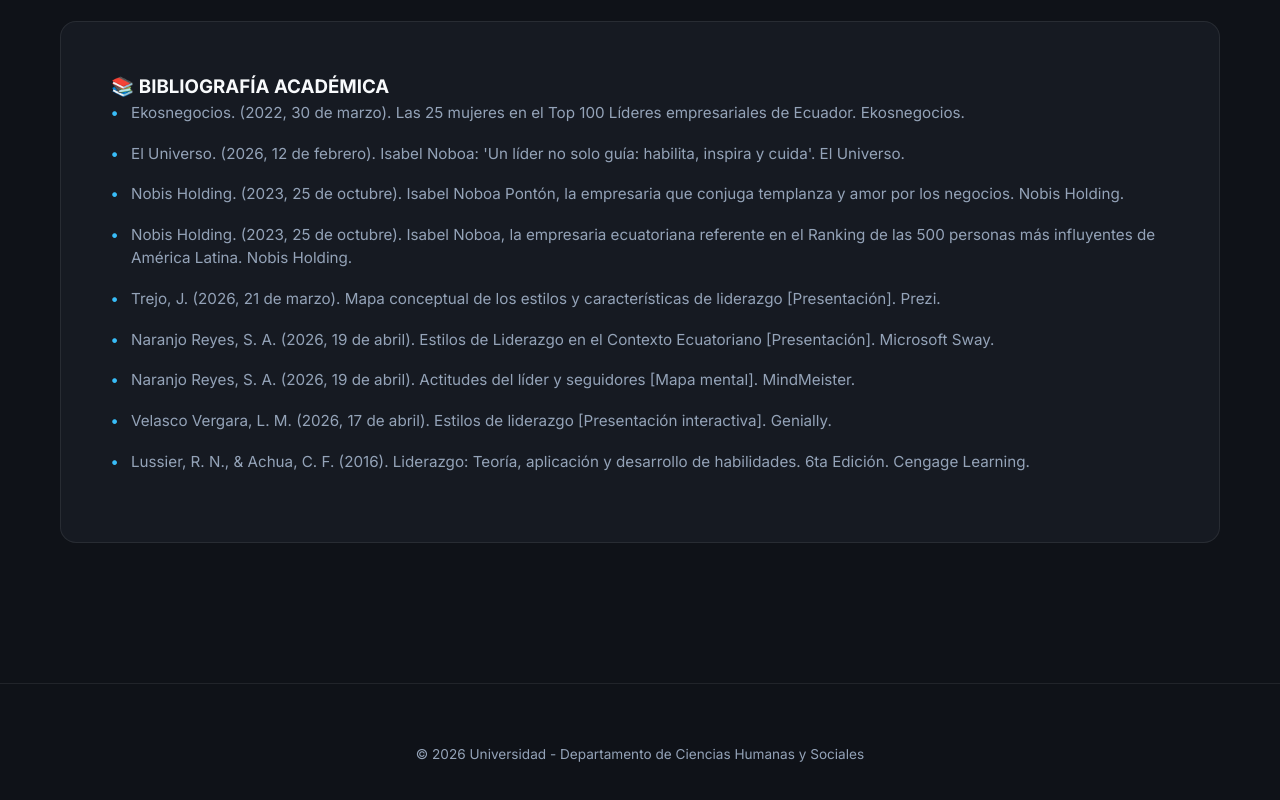
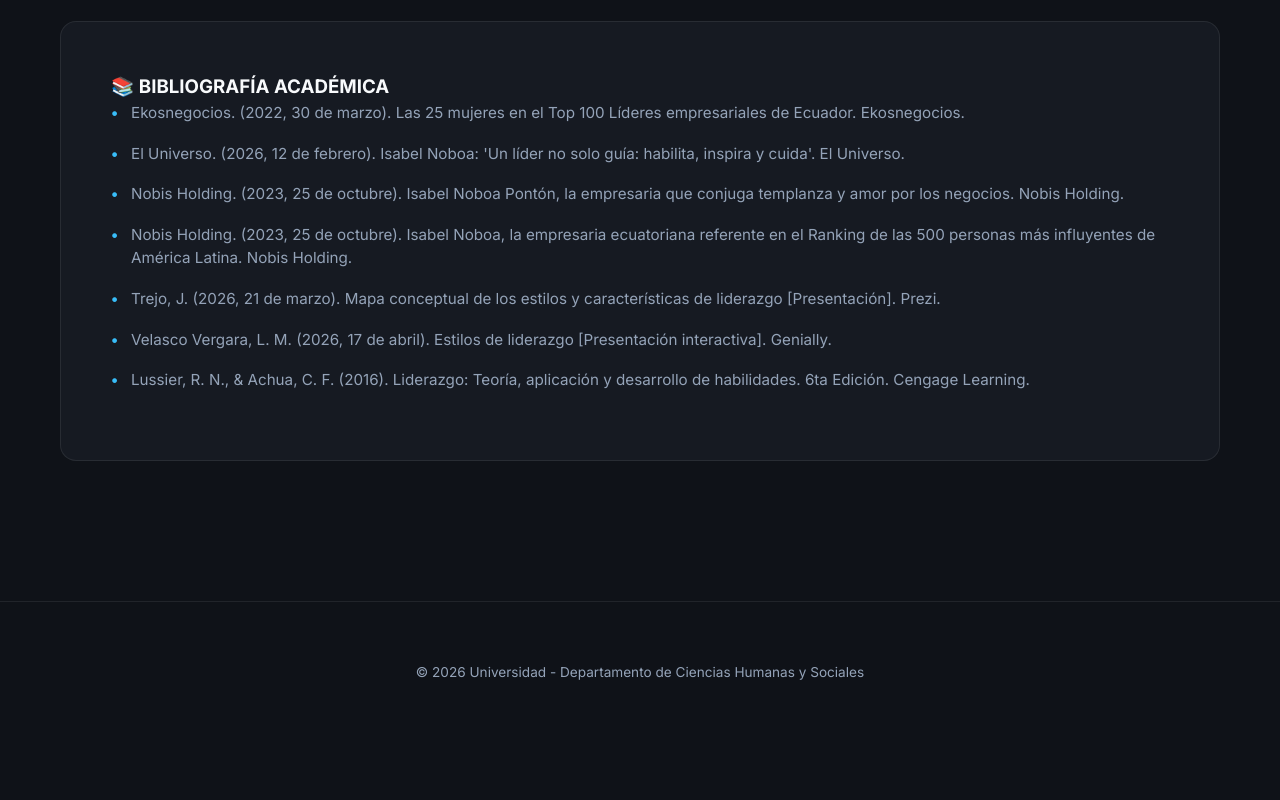
Before and after one commit to santiagonaranjofinanzas-droid/Liderazgo_Portafolio, a React app: page / in a window 1280 px wide. Shown: the part 1507-2307 px from the top of the page. After the commit the page ends 2251 px from the top, so only its background shows below. Built offline with nearby package versions, Linux system fonts and the light colour scheme; the HTML template or start-up script is replaced by a standard one.

Commit message:
Remove non-academic source entries from bibliography

```diff
--- a/src/App.jsx
+++ b/src/App.jsx
@@ -166,8 +166,6 @@ function App() {
               <li>Nobis Holding. (2023, 25 de octubre). Isabel Noboa Pontón, la empresaria que conjuga templanza y amor por los negocios. Nobis Holding.</li>
               <li>Nobis Holding. (2023, 25 de octubre). Isabel Noboa, la empresaria ecuatoriana referente en el Ranking de las 500 personas más influyentes de América Latina. Nobis Holding.</li>
               <li>Trejo, J. (2026, 21 de marzo). Mapa conceptual de los estilos y características de liderazgo [Presentación]. Prezi.</li>
-              <li>Naranjo Reyes, S. A. (2026, 19 de abril). Estilos de Liderazgo en el Contexto Ecuatoriano [Presentación]. Microsoft Sway.</li>
-              <li>Naranjo Reyes, S. A. (2026, 19 de abril). Actitudes del líder y seguidores [Mapa mental]. MindMeister.</li>
               <li>Velasco Vergara, L. M. (2026, 17 de abril). Estilos de liderazgo [Presentación interactiva]. Genially.</li>
               <li>Lussier, R. N., & Achua, C. F. (2016). Liderazgo: Teoría, aplicación y desarrollo de habilidades. 6ta Edición. Cengage Learning.</li>
             </ul>
```
